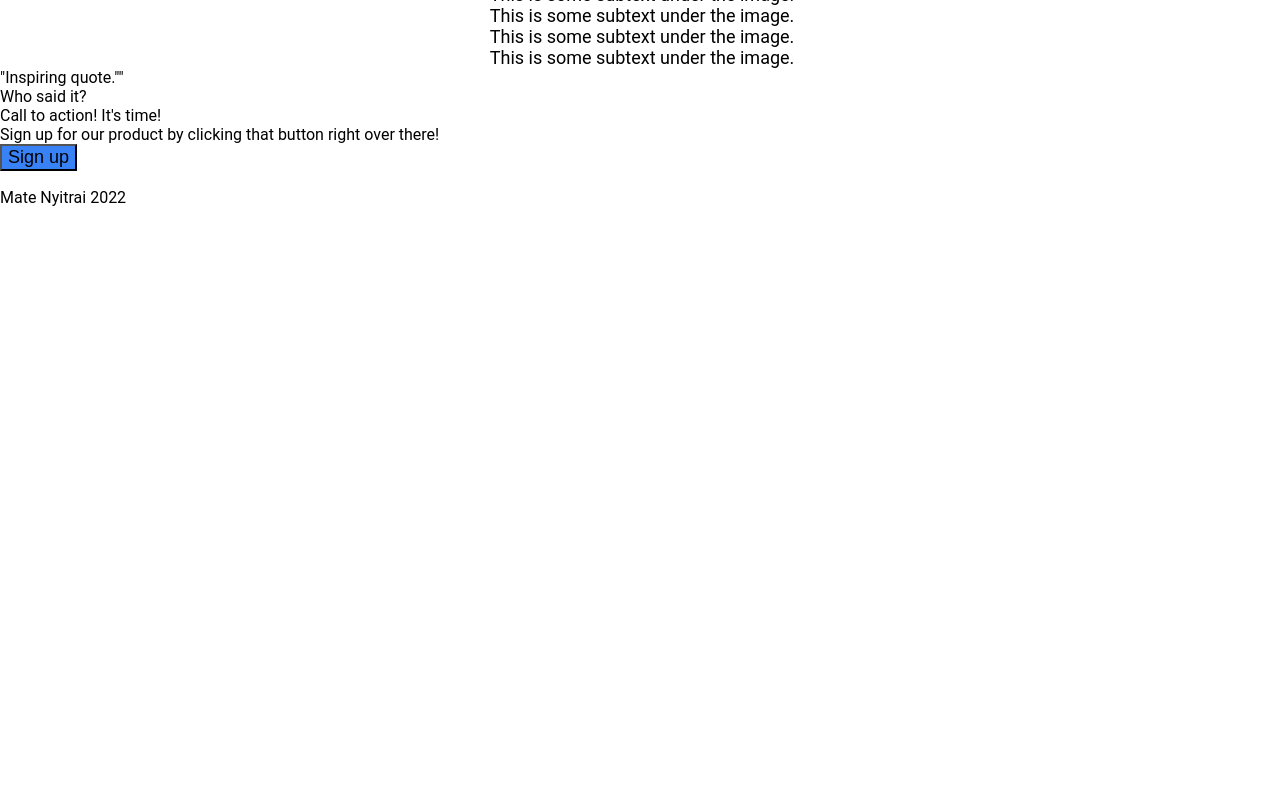
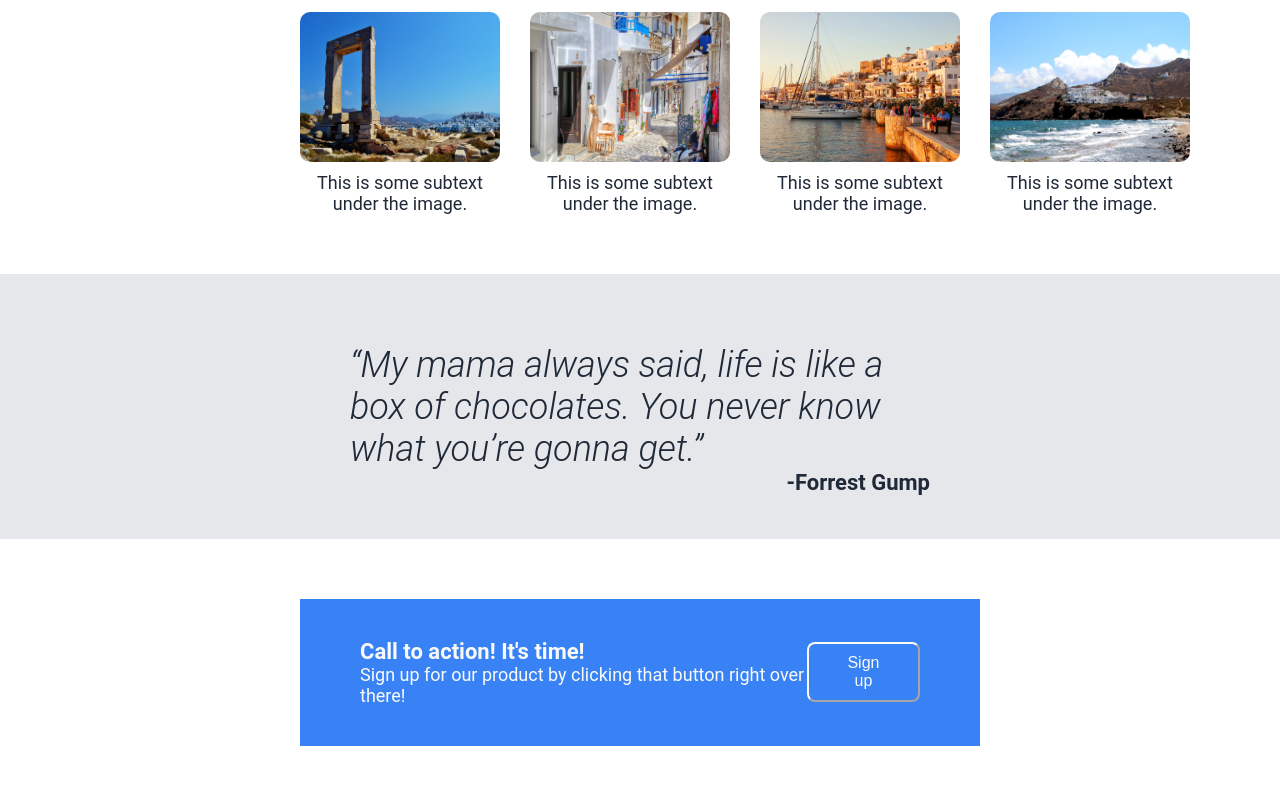
Before and after one commit to nymate/landing-page-project, a plain HTML site: page index.html in a window 1280 px wide. Shown: the part 593-1383 px from the top of the page. Before the commit the page ends 800 px from the top, so only its background shows below. Drawn offline with Linux system fonts and the light colour scheme.

Commit message:
changes on project

```diff
--- a/index.html
+++ b/index.html
@@ -20,7 +20,7 @@
   <div class="left-side">
     <div class="hero-text">This website is awesome</div>
     <div>This website has some subtext that goes here, under the main title. It's smaller font and the color is lower contrast.</div>
-    <button>Sign up</button>
+    <button class="btn1">Sign up</button>
   </div>
   <img src="./images/naxos-harbour.jpg" class="naxos-harbour" alt="">
 </div>
@@ -30,38 +30,43 @@
 
   <div class="information">
       <div>Some random information</div>
+      <div class="cards">
+
           <div class="card">
-          <img src="" alt="">
-          This is some subtext under the image.
+            <img src="./images/naxos-gate.jpg" class="pic" alt="">
+            <div>This is some subtext under the image.</div>
           </div>
 
           <div class="card">
-          <img src="" alt="">
-          This is some subtext under the image.
+            <img src="./images/naxos-street.jpg" class="pic" alt="">
+            <div>This is some subtext under the image.</div>
           </div>
 
           <div class="card">
-          <img src="" alt="">
-          This is some subtext under the image.
+            <img src="./images/naxos-port.jpg" class="pic" alt="">
+            <div>This is some subtext under the image.</div>
           </div>
 
           <div class="card">
-          <img src="" alt="">
-          This is some subtext under the image.
+            <img src="./images/town-on-cliff.jpg" class="pic" alt="">
+            <div>This is some subtext under the image.</div>
+          </div>
+
       </div>
   </div>
 
-
-  <div>
-      <div>"Inspiring quote.""</div>
-      <div>Who said it?</div>
+  <div class="quote">
+      <em>“My mama always said, life is like a box of chocolates. You never know what you’re gonna get.”</em>
+      <div class="author">-Forrest Gump</div>
   </div>
 
 
-  <div>
-    <div>Call to action! It's time!</div>
+  <div class="action">
+    <div class="call">
+    <div class="act">Call to action! It's time!</div>
     <div>Sign up for our product by clicking that button right over there!</div>
-    <button>Sign up</button>
+    </div>
+    <button class="btn2">Sign up</button>
   </div>
 
 </div>
--- a/style.css
+++ b/style.css
@@ -49,26 +49,107 @@ a {
     display: flex;
     flex-direction: column;
     justify-content: space-between;
+    min-width: 400px;
     flex: 1;
 }
 
 .naxos-harbour {
-    width: 400px;
+    min-width: 400px;
     flex: 1;
 }
 
-button {
+.btn1 {
     background-color: #3882f6;
     align-self: flex-start;
     font-size: 18px;
+    color: #F9FAF8;
+    border-radius: 8px;
+    border: 1px #3882f6;
+    padding: 10px 30px;
 }
 
 .information {
     font-size: 36px;
-    font-weight: extra-bold;
+    font-weight: 800;
+    color: #1F2937;
     text-align: center;
+    padding: 30px 300px;
 }
 
-.card {
+.cards {
+    padding: 30px 0px;
+    display: flex;
+    gap: 30px;
+    justify-content: space-between;
+}
+
+.card, .pic{
+    display: flex;
+    flex-direction: column;
+    width: 200px;
+    align-items: center;
+    flex: 1 0 auto;
+    border-radius: 10px;
+    font-size: 18px;
+    font-weight: normal;
+}
+
+.pic {
+    margin-bottom: 10px;
+}
+
+
+
+.quote {
+    display: flex;
+    flex-direction: column;
+    background-color:#e5e7eb;
+    color: #1F2937;
+    padding: 70px 350px 0px;
+    align-items: center;
+}
+
+em {
+    font-size: 36px;
+    font-weight: 300;
+}
+
+.author {
+    align-self: flex-end;
+    font-weight: bold;
+    padding-bottom: 44px;
+    font-size: 22px;
+}
+
+.footer {
+    background-color: #1F2937;
+    color: #e5e7eb;
+    text-align: center;
+    font-size: 16px;
+    padding: 22px;
+}
+
+.action {
+    display: flex;
+    background-color: #3882f6;
+    color: #F9FAF8;
+    margin: 60px 300px;
+    padding: 40px 60px;
+    justify-content: space-between;
+    align-items: center;
     font-size: 18px;
 }
+
+.btn2 {
+    border-color: #F9FAF8;
+    border-radius: 8px;
+    background-color: #3882f6;
+    padding: 10px 30px;
+    font-size: 16px;
+    color: #F9FAF8;
+}
+
+.act {
+    font-size: 22px;
+    font-weight: bold;
+}
```
Also changed, not shown: images/naxos-gate.jpg (added), images/naxos-port.jpg (added), images/naxos-street.jpg (added), images/town-on-cliff.jpg (added), 4 other files. Lines whose indentation alone changed are shown as unchanged.
